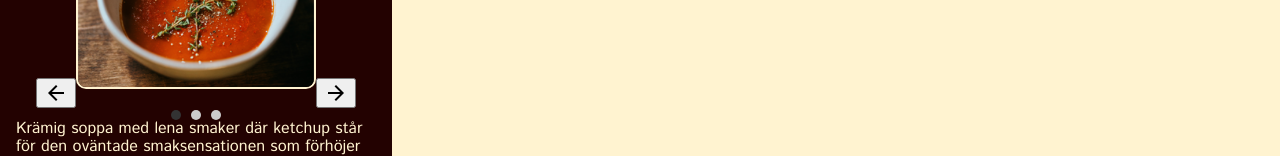
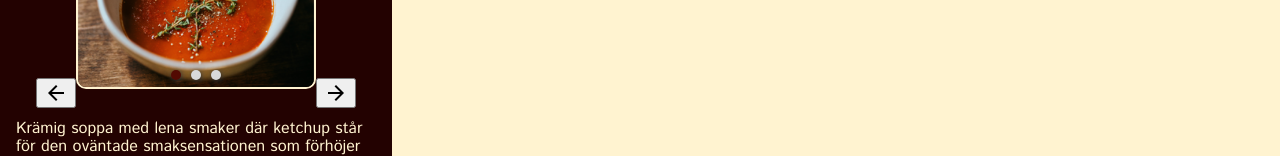
Before and after one commit to arnetzlinder/ketchupbloggen, a Vue app: page / in a window 1280 px wide. Shown: the part 523-679 px from the top of the page. Built offline with nearby package versions, Linux system fonts and the light colour scheme; a web font is replaced by a local one.

Commit message:
:lipstick: indicatorDots position

```diff
--- a/src/components/ImagePlay.vue
+++ b/src/components/ImagePlay.vue
@@ -4,8 +4,18 @@
         <img :src="imageData[currentIndex].img" :alt="imageData[currentIndex].alt" width="236" height="153" loading="lazy" />
         <button @click="imageForward" class="material-symbols-outlined forward">arrow_forward</button>
 
-        <div class="dots">
-            <div v-for="(dot, index) in imageData" :key="index" :class="{ active: currentIndex === index }"></div>
+        <div class="dots"> <!--loopar igenom [imageData],och skapar ett nytt div-element för varje element , addera klass active NÄR aktuellt index matchar variabeln currentIndex -->
+            <div v-for="(item, index) in imageData" :key="index" :class="{ active: currentIndex === index }"></div>
+
+            <!-- samma som:
+                for (let i = 0; i < imageData.length; i++) {
+                const item = imageData[i];
+                const div = document.createElement('div');
+                div.classList.add(currentIndex === i ? 'active' : '');
+                div.setAttribute('key', i);
+            måste sätta key så Vue vet vad den ska hålla koll på.
+            https://vuejs.org/guide/essentials/list.html-->
+
         </div>
     </div>
 </template>
@@ -63,16 +73,19 @@ export default {
     justify-content: center;
     }
 
-    .dots > div {
+    .dots div {
         width: 10px;
         height: 10px;
         border-radius: 50%;
         margin: 0 5px;
-        background-color: #ccc;
+        background-color: #D9D9D9;
+        box-shadow: 1px 1px 5px #333;
+        position: relative;
+        top: -40px;
     }
 
-    .dots > div.active {
-        background-color: #333;
+    .dots div.active {
+        background-color: $secondaryColor200;
     }
 
 </style>
```
